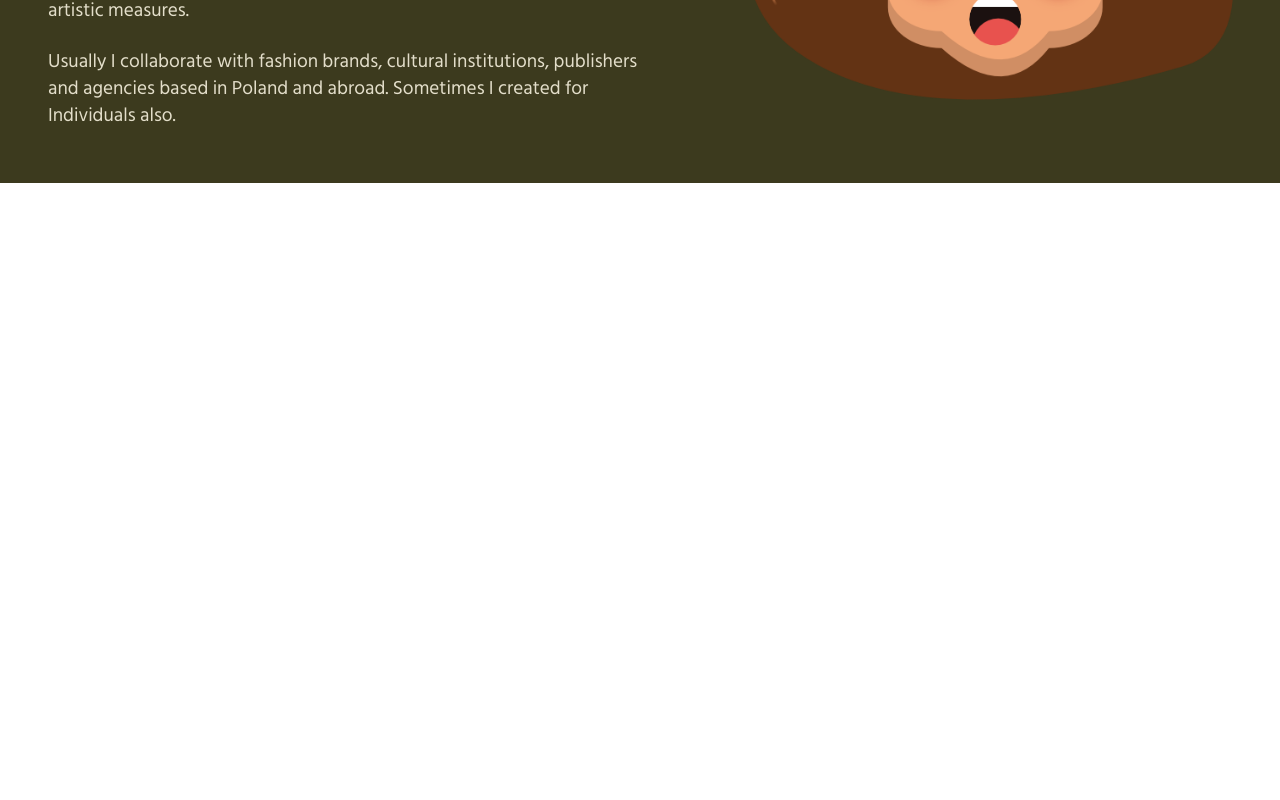
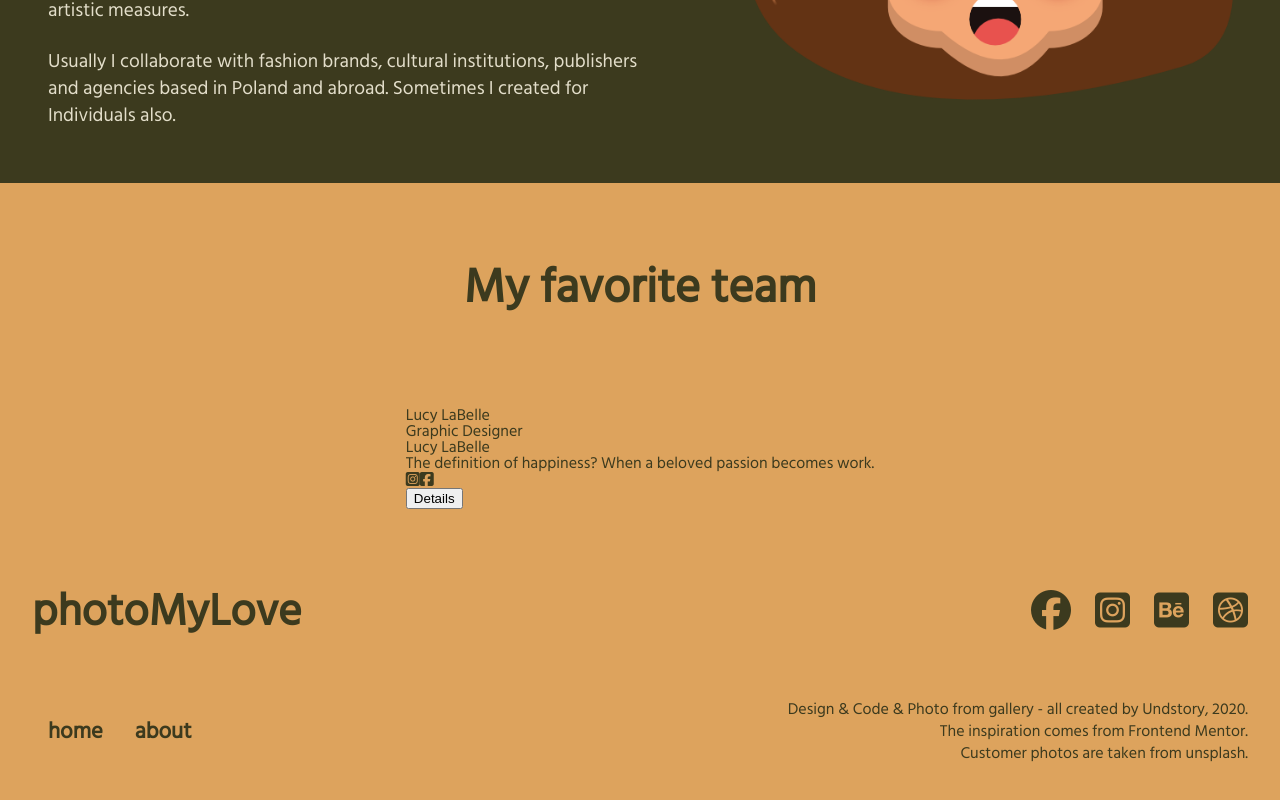
Before and after one commit to undstory/photo_my_love-with-Vue.js, a Vue app: page /#/about in a window 1280 px wide. Shown: the part 600-1400 px from the top of the page. Before the commit the page ends 800 px from the top, so only its background shows below. Built offline with nearby package versions, Linux system fonts and the light colour scheme.

Commit message:
start team

```diff
--- a/src/components/MyFooter.vue
+++ b/src/components/MyFooter.vue
@@ -17,6 +17,7 @@
                 </div>
                 <div class="footer__copy">Design & Code & Photo from gallery -
                     all created by Undstory, 2020.<br />
+                    The inspiration comes from Frontend Mentor.<br />
                     Customer photos are taken from unsplash.</div>
            </div>
         </div>
--- /dev/null
+++ b/src/components/MyTeam.vue
@@ -0,0 +1,72 @@
+<template>
+    <section class="team">
+       <div class="team__wrapper container">
+           <h2 class="team__title">My favorite team</h2>
+           <div class="team__box">
+               <div class="team__card">
+                   <div class="card team__card--obverse">
+                        <img class="card__img" src="" alt="">
+                        <h3 class="card__name">Lucy LaBelle</h3>
+                        <h4 class="card__profession">Graphic Designer</h4>
+                   </div>
+                   <div class="team__card--reverse">
+                        <h3 class="card__name">Lucy LaBelle</h3>
+                        <p class="card__words">The definition of happiness? When a beloved passion becomes work.</p>
+                        <div class="card__social">
+                            <a class="card__social--link"><i class="fab fa-instagram-square"></i></a>
+                            <a class="card__social--link"><i class="fab fa-facebook-square"></i></a>
+                        </div>
+                   </div>
+                   <button class="team__card--btn">Details</button>
+               </div>
+           </div>
+       </div>
+    </section>
+</template>
+
+<script>
+export default {
+    name: 'my-team'
+}
+</script>
+
+<style lang="scss" scoped>
+
+@import "../styles/variables.scss";
+@import "../styles/mixins.scss";
+
+.team {
+    background-color: $link-color;
+    color: $background-top;
+
+    &__wrapper {
+        display: flex;
+        flex-direction: column;
+        justify-content: center;
+        align-items: center;
+    }
+
+    &__title {
+        font-size: 3rem;
+        font-weight: bold;
+        padding: 5rem 2rem;
+    }
+
+    &__box {
+        display: flex;
+        flex-direction: row;
+    }
+
+    // &__card {
+    //     display: flex;
+    //     flex-direction: column;
+    //     justify-content: center;
+    //     align-items: center;
+    // }
+}
+
+.container {
+    @include container;
+}
+
+</style>
--- a/src/views/About.vue
+++ b/src/views/About.vue
@@ -19,12 +19,22 @@
                 <img src="../assets/me.png" class="about__img" alt="picture of author">
             </div>
         </section>
+        <my-team></my-team>
+        <my-footer></my-footer>
     </div>
 </template>
 
 <script>
+
+import MyFooter from '../components/MyFooter'
+import MyTeam from '../components/Myteam'
+
 export default {
-    name: 'About'
+    name: 'About',
+    components: {
+      MyFooter,
+      MyTeam
+  },
 }
 </script>
 
```
